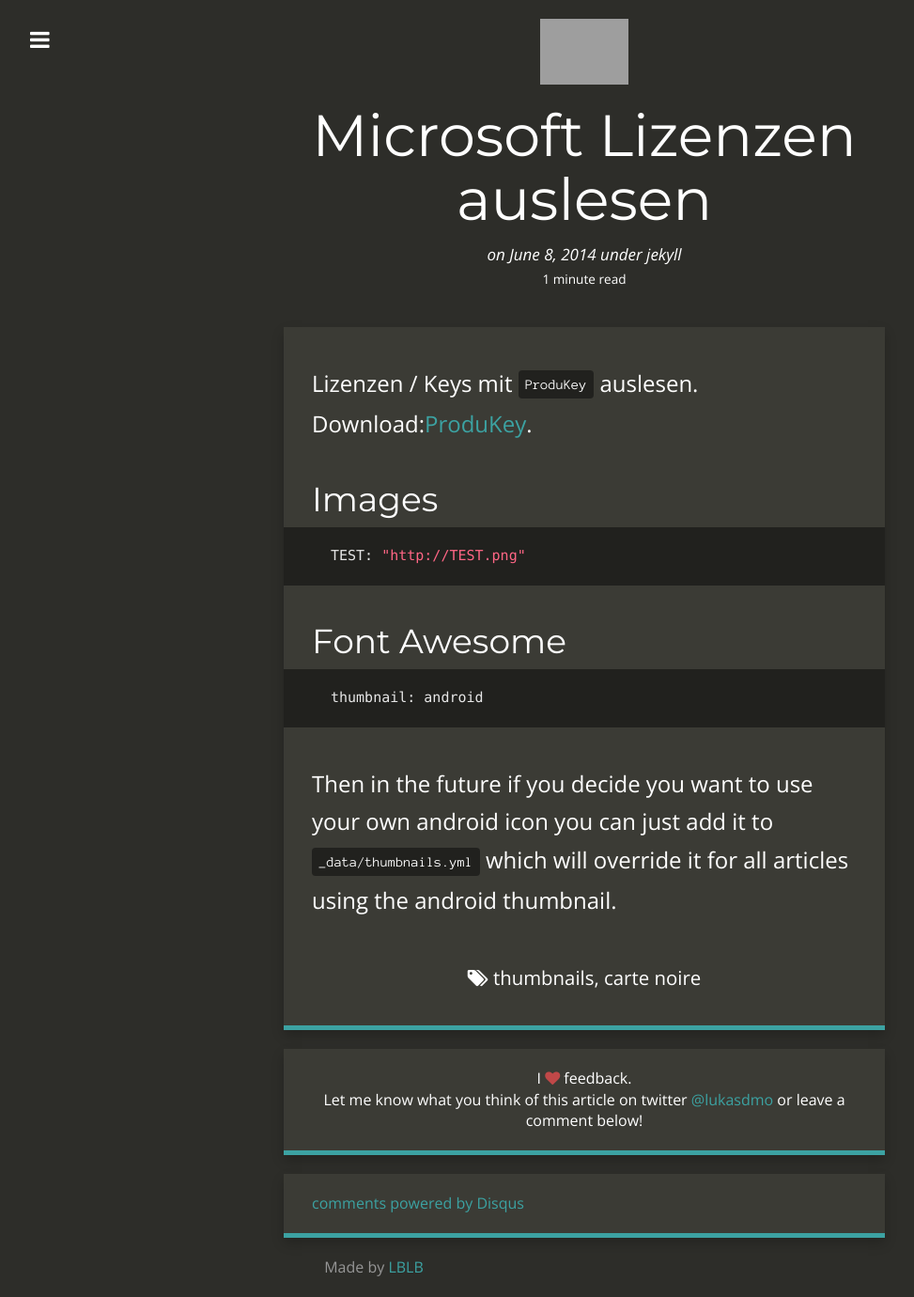
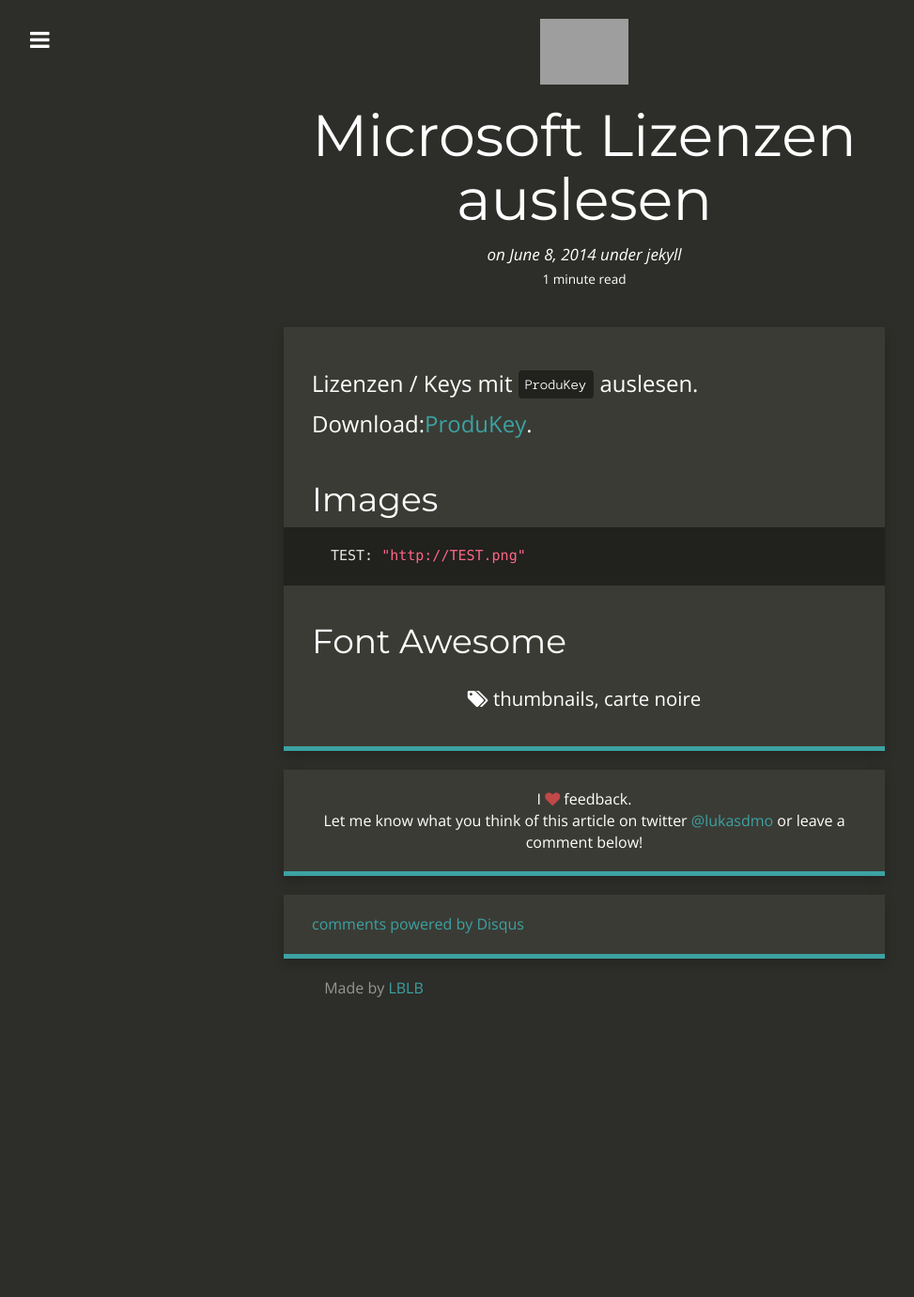
Before and after one commit to eski1337/lblb-it-ffd00, a Jekyll site: the page built from _posts/2014-06-08-using-thumbnails.md, in a window 1280 px wide. Shown: the whole page at 94% size, without its empty margins (18-991 px from the left). Built offline with Jekyll 4.4.1, drawn with Linux system fonts in a browser that asks for light colours; nearby versions of some CDN libraries; comment, search, counter and statistics services are not loaded; after the commit the page ends 1083 px from its top, so only the background shows below that; grey boxes are pictures that could not be loaded.

Commit message:
2014-06-08-using-thumbnails.md: changed

````diff
--- a/_posts/2014-06-08-using-thumbnails.md
+++ b/_posts/2014-06-08-using-thumbnails.md
@@ -31,15 +31,6 @@
 ## Font Awesome
 
 
-
-```
-thumbnail: android
-```
-
-Then in the future if you decide you want to use your own android icon you can just
-add it to `_data/thumbnails.yml` which will override it for all articles using
-the android thumbnail.
-
 [1]: http://www.nirsoft.net/utils/produkey.zip
 [2]: http://fortawesome.github.io/Font-Awesome/
 [3]: http://imgur.com/
````
